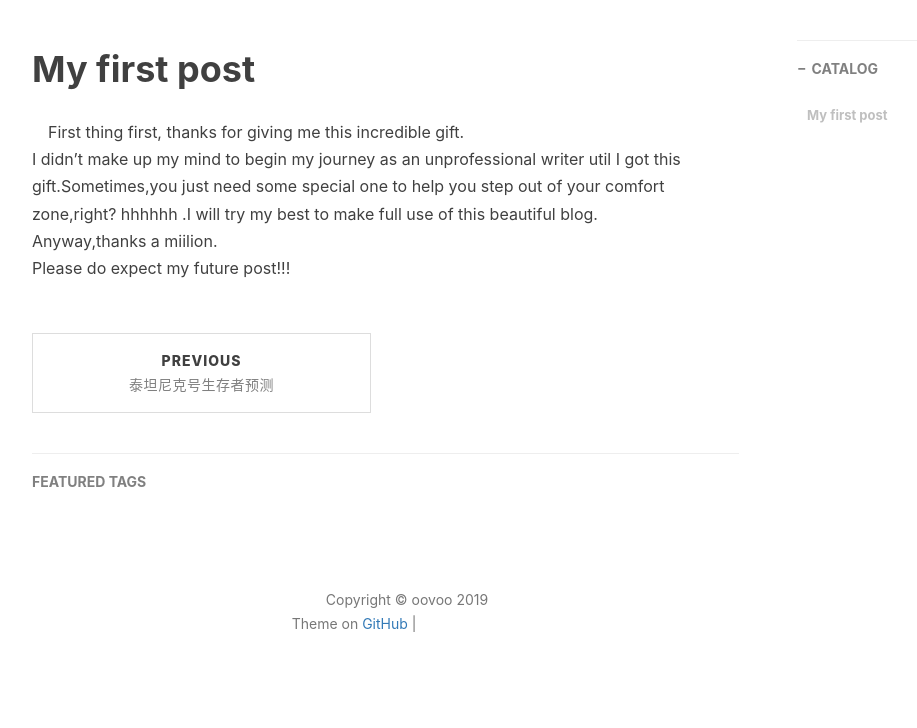
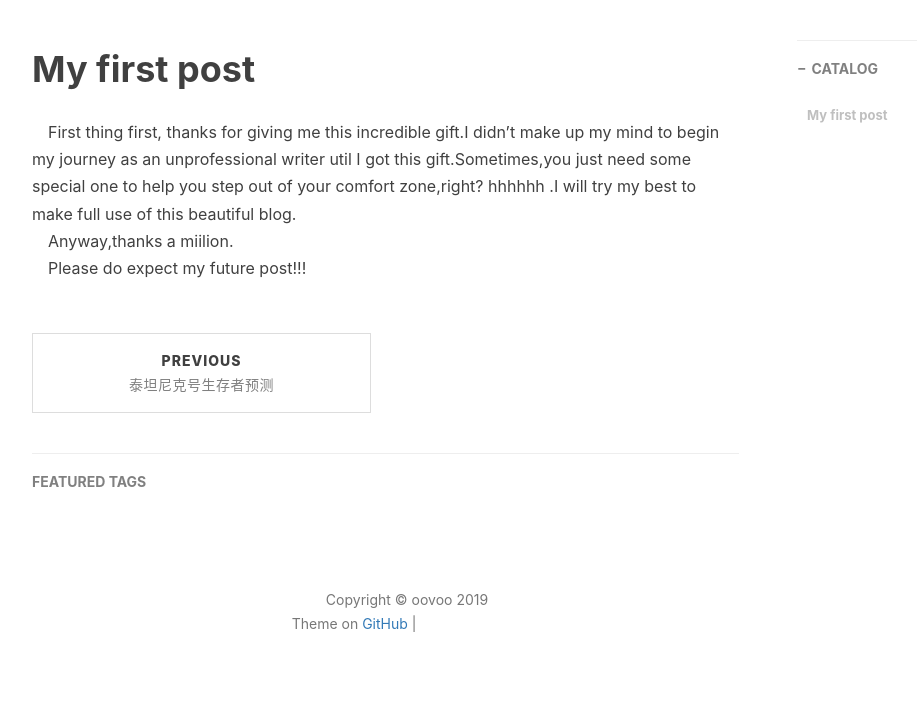
Before and after one commit to banshee1/banshee1.github.com, a Jekyll site: the page built from _posts/2019-09-03-Sunday.md, in a window 1280 px wide. Shown: the part 523-1251 px from the top of the page, without its empty margins (233-1150 px from the left). Built offline with Jekyll 4.4.1, drawn with Linux system fonts in a browser that asks for light colours; nearby versions of some CDN libraries; comment, search, counter and statistics services are not loaded; grey boxes are pictures that could not be loaded.

```diff
--- a/_posts/2019-09-03-Sunday.md
+++ b/_posts/2019-09-03-Sunday.md
@@ -10,7 +10,6 @@ tags:
 - Diary
 ---
 # My first post
-&ensp;&ensp;First thing first, thanks for giving me this incredible gift.
-<br>I didn't make up my mind to begin my journey as an unprofessional writer util I got this gift.Sometimes,you just need some special one to help you step out of your comfort zone,right? hhhhhh .I will try my best to make full use of this beautiful blog.
-<br>Anyway,thanks a miilion.
-<br>Please do expect my future post!!!
+&ensp;&ensp;First thing first, thanks for giving me this incredible gift.I didn't make up my mind to begin my journey as an unprofessional writer util I got this gift.Sometimes,you just need some special one to help you step out of your comfort zone,right? hhhhhh .I will try my best to make full use of this beautiful blog.
+<br>&ensp;&ensp;Anyway,thanks a miilion.
+<br>&ensp;&ensp;Please do expect my future post!!!
```
